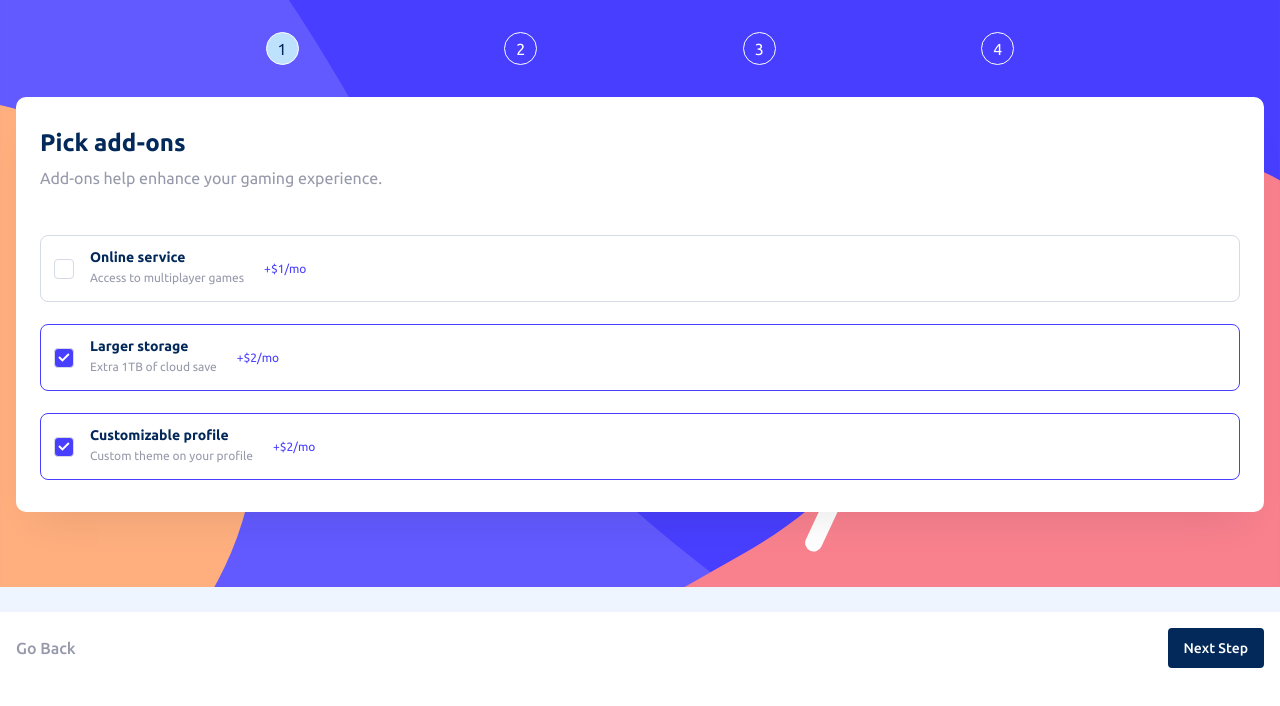
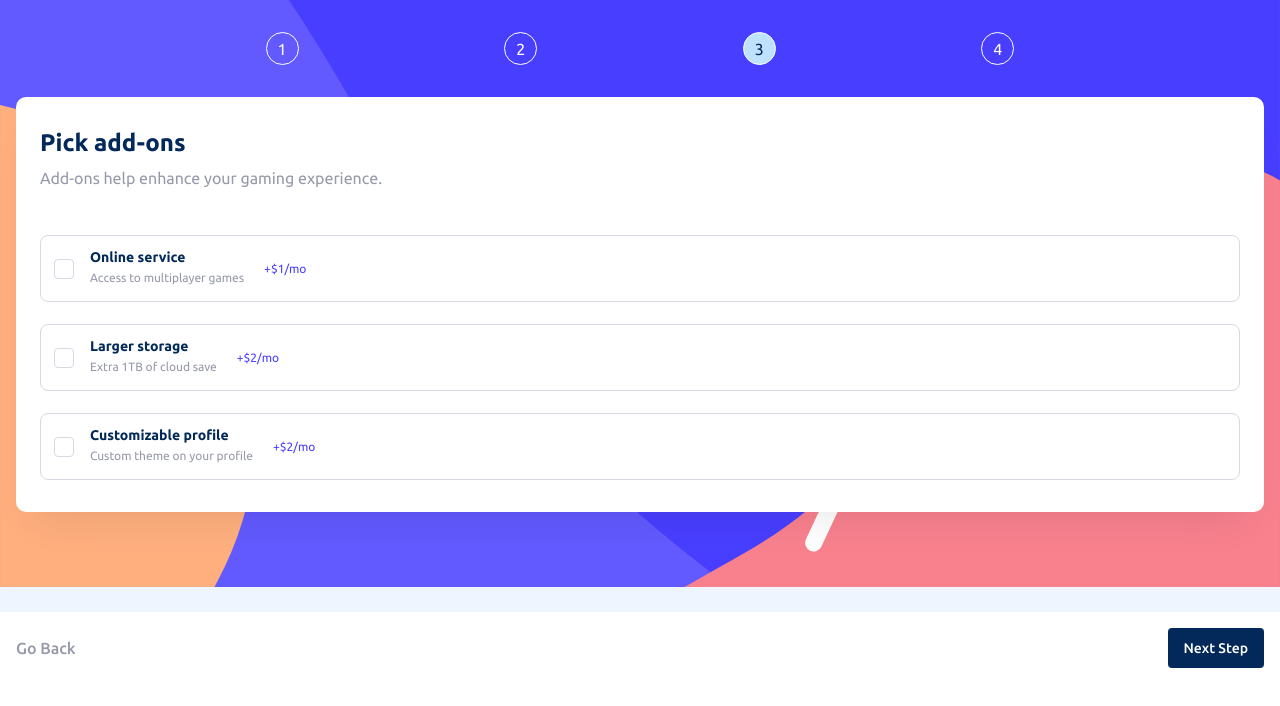
Before and after one commit to LadoAsambadze/Multi-step-form, a React (Vite) app: page /addons in a window 1280 px wide. Shown: the top 706 px of the page. Built offline with nearby package versions, Linux system fonts and the light colour scheme.

Commit message:
fix errors for pagenum headers for both resolution

```diff
--- a/package.json
+++ b/package.json
@@ -11,6 +11,7 @@
   },
   "dependencies": {
     "@reduxjs/toolkit": "^1.9.5",
+    "axios": "^1.4.0",
     "body-parser": "^1.20.2",
     "react": "^18.2.0",
     "react-dom": "^18.2.0",
--- a/src/Components/Desktop-pages.tsx
+++ b/src/Components/Desktop-pages.tsx
@@ -1,19 +1,17 @@
 import { styled } from "styled-components";
-import { useSelector } from "react-redux/es/exports";
-import { useNavigate } from "react-router-dom";
+import { useLocation, useNavigate } from "react-router-dom";
 
 export default function DesktopPages() {
-  const page = useSelector((store: any) => store.page.Number);
   const navigate = useNavigate();
-
+  const location = useLocation();
   return (
     <>
       <DesktopNum>
         <StepNumDiv>
           <NumCircle
             style={{
-              background: page === 1 ? "#bee2fd" : "none",
-              color: page === 1 ? "#022959" : "white",
+              background: location.pathname === "/" ? "#bee2fd" : "none",
+              color: location.pathname === "/" ? "#022959" : "white",
             }}
             onClick={() => {
               navigate("/");
@@ -29,8 +27,8 @@ export default function DesktopPages() {
         <StepNumDiv>
           <NumCircle
             style={{
-              background: page === 2 ? "#bee2fd" : "none",
-              color: page === 2 ? "#022959" : "white",
+              background: location.pathname === "/plan" ? "#bee2fd" : "none",
+              color: location.pathname === "/plan" ? "#022959" : "white",
             }}
             onClick={() => {
               navigate("/plan");
@@ -46,8 +44,8 @@ export default function DesktopPages() {
         <StepNumDiv>
           <NumCircle
             style={{
-              background: page === 3 ? "#bee2fd" : "none",
-              color: page === 3 ? "#022959" : "white",
+              background: location.pathname === "/addons" ? "#bee2fd" : "none",
+              color: location.pathname === "/addons" ? "#022959" : "white",
             }}
             onClick={() => {
               navigate("/addons");
@@ -63,8 +61,8 @@ export default function DesktopPages() {
         <StepNumDiv>
           <NumCircle
             style={{
-              background: page === 4 ? "#bee2fd" : "none",
-              color: page === 4 ? "#022959" : "white",
+              background: location.pathname === "/finish" ? "#bee2fd" : "none",
+              color: location.pathname === "/finish" ? "#022959" : "white",
             }}
             onClick={() => {
               navigate("/finish");
--- a/src/Components/Mobile-pages.tsx
+++ b/src/Components/Mobile-pages.tsx
@@ -1,28 +1,20 @@
 import { styled } from "styled-components";
-import { useDispatch, useSelector } from "react-redux";
+import { useDispatch } from "react-redux";
 import { useNavigate } from "react-router-dom";
-import { useEffect } from "react";
 import { setPage } from "../store/PageNum";
-
+import { useLocation } from "react-router-dom";
 export default function Mobile() {
-  const page = useSelector((store: any) => store.page.Number);
   const navigate = useNavigate();
   const dispatch = useDispatch();
+  const location = useLocation();
 
-  localStorage.setItem("pagenum", JSON.stringify(page));
-  useEffect(() => {
-    const getNum = JSON.parse(localStorage.getItem("pagenum") || "false");
-    dispatch(setPage(getNum));
-  }, []);
-
-  console.log(page);
   return (
     <>
       <Main>
         <PageButton
           style={{
-            background: page === 1 ? "#bee2fd" : "none",
-            color: page === 1 ? "#022959" : "white",
+            background: location.pathname === "/" ? "#bee2fd" : "none",
+            color: location.pathname === "/" ? "#022959" : "white",
           }}
           onClick={() => {
             navigate("/");
@@ -33,8 +25,8 @@ export default function Mobile() {
         </PageButton>
         <PageButton
           style={{
-            background: page === 2 ? "#bee2fd" : "none",
-            color: page === 2 ? "#022959" : "white",
+            background: location.pathname === "/plan" ? "#bee2fd" : "none",
+            color: location.pathname === "/plan" ? "#022959" : "white",
           }}
           onClick={() => {
             navigate("/plan");
@@ -45,8 +37,8 @@ export default function Mobile() {
         </PageButton>
         <PageButton
           style={{
-            background: page === 3 ? "#bee2fd" : "none",
-            color: page === 3 ? "#022959" : "white",
+            background: location.pathname === "/addons" ? "#bee2fd" : "none",
+            color: location.pathname === "/addons" ? "#022959" : "white",
           }}
           onClick={() => {
             navigate("/addons");
@@ -57,8 +49,8 @@ export default function Mobile() {
         </PageButton>
         <PageButton
           style={{
-            background: page === 4 ? "#bee2fd" : "none",
-            color: page === 4 ? "#022959" : "white",
+            background: location.pathname === "/finish" ? "#bee2fd" : "none",
+            color: location.pathname === "/finish" ? "#022959" : "white",
           }}
           onClick={() => {
             navigate("/finish");
--- a/src/Pages/Addons.tsx
+++ b/src/Pages/Addons.tsx
@@ -62,22 +62,22 @@ export default function Addons() {
                     <ChooseDiv
                       style={{
                         border:
-                          base["Online service"] !== null
+                          base.Online_service !== null
                             ? "1px solid #483eff"
                             : "1px solid #D6D9E6",
                       }}
                       onClick={() => {
-                        if (base["Online service"] !== null) {
+                        if (base.Online_service !== null) {
                           dispatch(
                             setBase({
-                              property: "Online service",
+                              property: "Online_service",
                               value: null,
                             })
                           );
                         } else
                           dispatch(
                             setBase({
-                              property: "Online service",
+                              property: "Online_service",
                               value: !active ? "+$1/mo" : "+$10/yr",
                             })
                           );
@@ -86,14 +86,12 @@ export default function Addons() {
                       <CheckBox
                         style={{
                           background:
-                            base["Online service"] !== null
-                              ? "#483EFF"
-                              : "white",
+                            base.Online_service !== null ? "#483EFF" : "white",
                           borderColor:
-                            base["Online service"] !== null ? "#D6D9E6" : "",
+                            base.Online_service !== null ? "#D6D9E6" : "",
                         }}
                       >
-                        {base["Online service"] !== null ? (
+                        {base.Online_service !== null ? (
                           <img src="icon-checkmark.svg" />
                         ) : null}
                       </CheckBox>
@@ -108,22 +106,22 @@ export default function Addons() {
                     <ChooseDiv
                       style={{
                         border:
-                          base["Larger storage"] !== null
+                          base.Larger_storage !== null
                             ? "1px solid #483eff"
                             : "1px solid #D6D9E6",
                       }}
                       onClick={() => {
-                        if (base["Larger storage"] !== null) {
+                        if (base.Larger_storage !== null) {
                           dispatch(
                             setBase({
-                              property: "Larger storage",
+                              property: "Larger_storage",
                               value: null,
                             })
                           );
                         } else
                           dispatch(
                             setBase({
-                              property: "Larger storage",
+                              property: "Larger_storage",
                               value: !active ? "+$1/mo" : "+$10/yr",
                             })
                           );
@@ -132,14 +130,12 @@ export default function Addons() {
                       <CheckBox
                         style={{
                           background:
-                            base["Larger storage"] !== null
-                              ? "#483EFF"
-                              : "white",
+                            base.Larger_storage !== null ? "#483EFF" : "white",
                           borderColor:
-                            base["Larger storage"] !== null ? "#D6D9E6" : "",
+                            base.Larger_storage !== null ? "#D6D9E6" : "",
                         }}
                       >
-                        {base["Larger storage"] !== null ? (
+                        {base.Larger_storage !== null ? (
                           <img src="icon-checkmark.svg" />
                         ) : null}
                       </CheckBox>
@@ -154,22 +150,22 @@ export default function Addons() {
                     <ChooseDiv
                       style={{
                         border:
-                          base["Customizable profile"] !== null
+                          base.Customizable_profile !== null
                             ? "1px solid #483eff"
                             : "1px solid #D6D9E6",
                       }}
                       onClick={() => {
-                        if (base["Customizable profile"] !== null) {
+                        if (base.Customizable_profile !== null) {
                           dispatch(
                             setBase({
-                              property: "Customizable profile",
+                              property: "Customizable_profile",
                               value: null,
                             })
                           );
                         } else
                           dispatch(
                             setBase({
-                              property: "Customizable profile",
+                              property: "Customizable_profile",
                               value: !active ? "+$1/mo" : "+$10/yr",
                             })
                           );
@@ -178,16 +174,14 @@ export default function Addons() {
                       <CheckBox
                         style={{
                           background:
-                            base["Customizable profile"] !== null
+                            base.Customizable_profile !== null
                               ? "#483EFF"
                               : "white",
                           borderColor:
-                            base["Customizable profile"] !== null
-                              ? "#D6D9E6"
-                              : "",
+                            base.Customizable_profile !== null ? "#D6D9E6" : "",
                         }}
                       >
-                        {base["Customizable profile"] !== null ? (
+                        {base.Customizable_profile !== null ? (
                           <img src="icon-checkmark.svg" />
                         ) : null}
                       </CheckBox>
--- a/src/Pages/Plan.tsx
+++ b/src/Pages/Plan.tsx
@@ -50,9 +50,9 @@ export default function Plan() {
   };
 
   useEffect(() => {
-    dispatch(setBase({ property: "Online service", value: null }));
-    dispatch(setBase({ property: "Larger storage", value: null }));
-    dispatch(setBase({ property: "Customizable profile", value: null }));
+    dispatch(setBase({ property: "Online_service", value: null }));
+    dispatch(setBase({ property: "Larger_storage", value: null }));
+    dispatch(setBase({ property: "Customizable_profile", value: null }));
     const update = JSON.parse(localStorage.getItem("base") || "false");
     dispatch(setBase(update));
   }, [active]);
--- a/src/store/DataBase.tsx
+++ b/src/store/DataBase.tsx
@@ -7,9 +7,9 @@ interface BaseType {
   number: number;
   mode: string;
   price: number;
-  "Online service": "string" | null;
-  local: string | null;
-  profile: string | null;
+  Online_service: string | null;
+  Larger_storage: string | null;
+  Customizable_profile: string | null;
 }
 
 type door = keyof BaseType;
@@ -25,9 +25,9 @@ const base: BaseType = {
   number: 0,
   mode: "",
   price: 0,
-  "Online service": null,
-  local: null,
-  profile: null,
+  Online_service: null,
+  Larger_storage: null,
+  Customizable_profile: null,
 };
 
 const dataBase = createSlice({
```
Also changed, not shown: src/Pages/Finish.tsx (+17 -5 lines), 1 other file (tests, documents, lock files or other folders).
